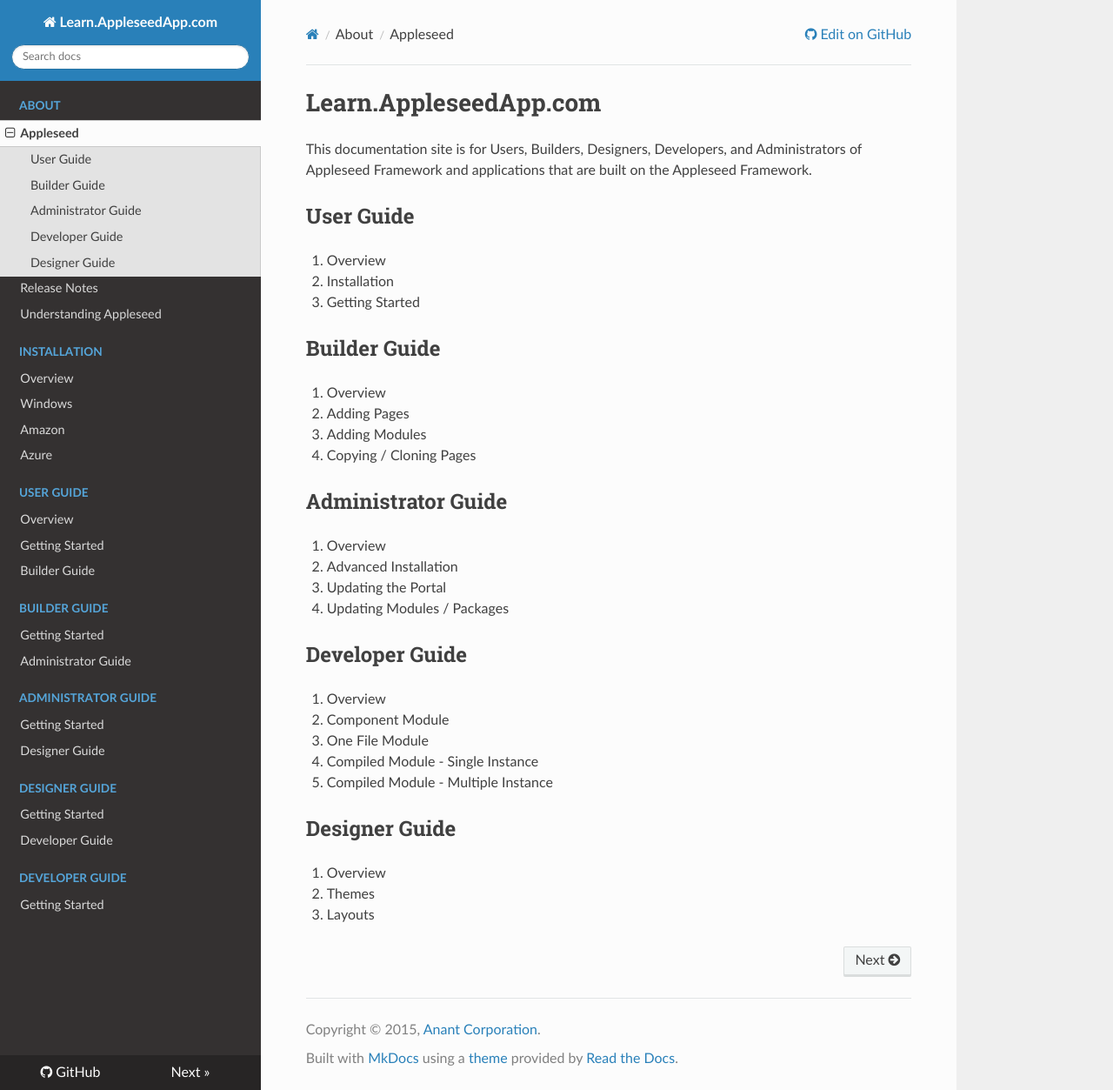
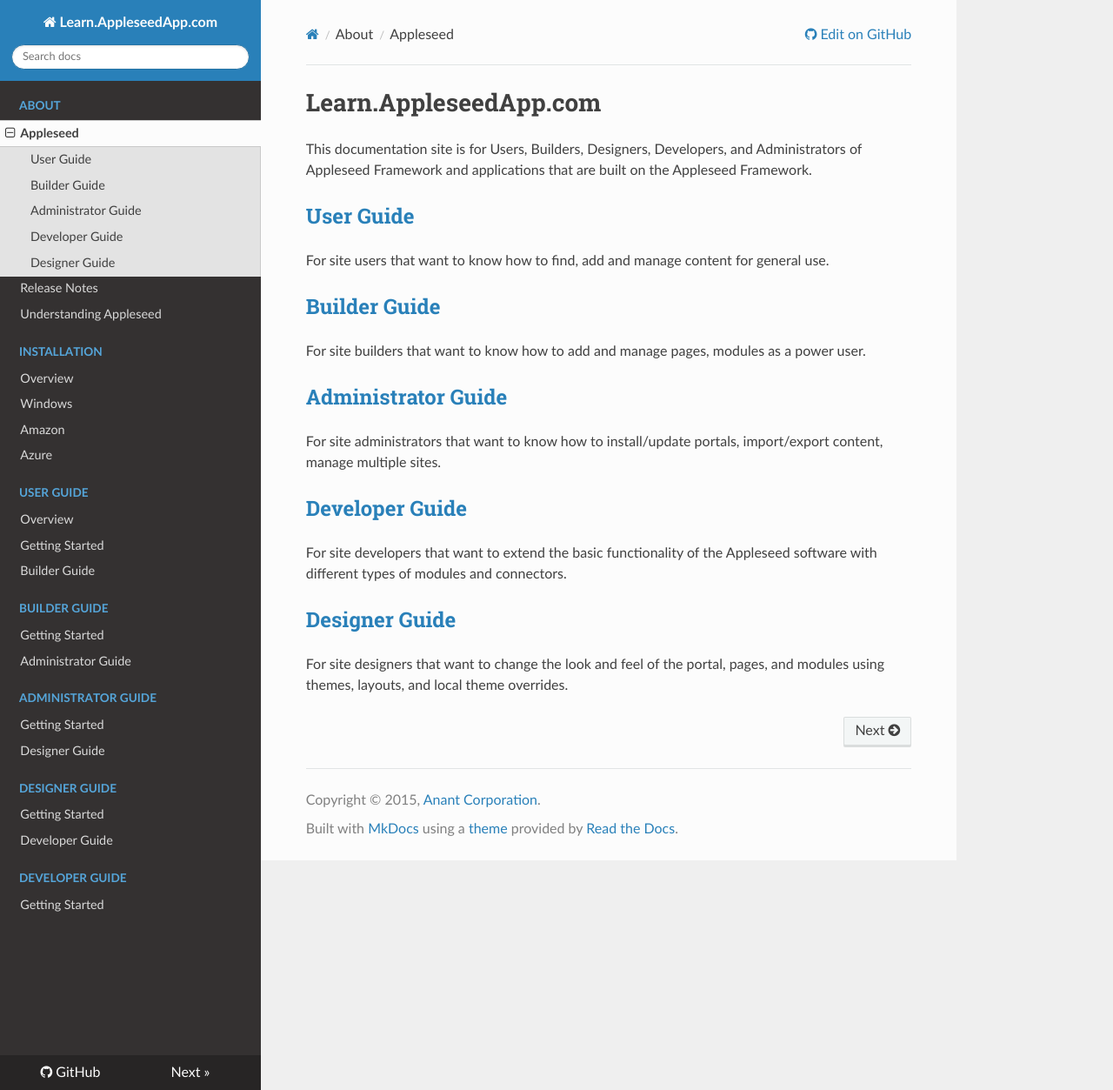
Before and after one commit to AppleseedApp/learn, an MkDocs documentation site: the page built from docs/index.md, in a window 1280 px wide and 1253 px high. Shown: the whole window at 87% size. Built offline with MkDocs 1.6.1, drawn with Linux system fonts in a browser that asks for light colours; nearby versions of some CDN libraries; old or Windows-style settings are respelled for this version of MkDocs.

Commit message:
changed main index.md, added language to user/index.md, linked from main index to local indexes. mkdocs isn't the greatest, but sticking to it to create complete version of the documentation. In hindsight, mkdocs won't ever be able to do multi language like a wiki, or even appleseed.
Big wins with persevering with mkdocs. a) its making me finish what I started b) it's making me focus on the documentation because i'm just editing md files and c) it's helping me think about how to make our wiki engine / renderer to do linking/formatting.. :)

```diff
--- a/docs/index.md
+++ b/docs/index.md
@@ -2,37 +2,22 @@
 
 This documentation site is for Users, Builders, Designers, Developers, and Administrators of Appleseed Framework and applications that are built on the Appleseed Framework.
 
+## [User Guide](user/index.md)
 
-## User Guide
+For site users that want to know how to find, add and manage content for general use.
 
-1. Overview
-2. Installation
-3. Getting Started
+## [Builder Guide](user/index.md)
 
-## Builder Guide
+For site builders that want to know how to add and manage pages, modules as a power user.
 
-1. Overview
-2. Adding Pages
-3. Adding Modules
-4. Copying / Cloning Pages
+## [Administrator Guide](admin/index.md)
 
-## Administrator Guide
+For site administrators that want to know how to install/update portals, import/export content, manage multiple sites.
 
-1. Overview
-2. Advanced Installation
-3. Updating the Portal
-4. Updating Modules / Packages
+## [Developer Guide](developer/index.md)
 
-## Developer Guide
+For site developers that want to extend the basic functionality of the Appleseed software with different types of modules and connectors.
 
-1. Overview
-2. Component Module
-3. One File Module
-4. Compiled Module - Single Instance
-5. Compiled Module - Multiple Instance
+## [Designer Guide](designer/index.md)
 
-## Designer Guide
-
-1. Overview
-2. Themes
-3. Layouts
+For site designers that want to change the look and feel of the portal, pages, and modules using themes, layouts, and local theme overrides.
```
Also changed, not shown: docs/user/index.md (+4 -0 lines).
